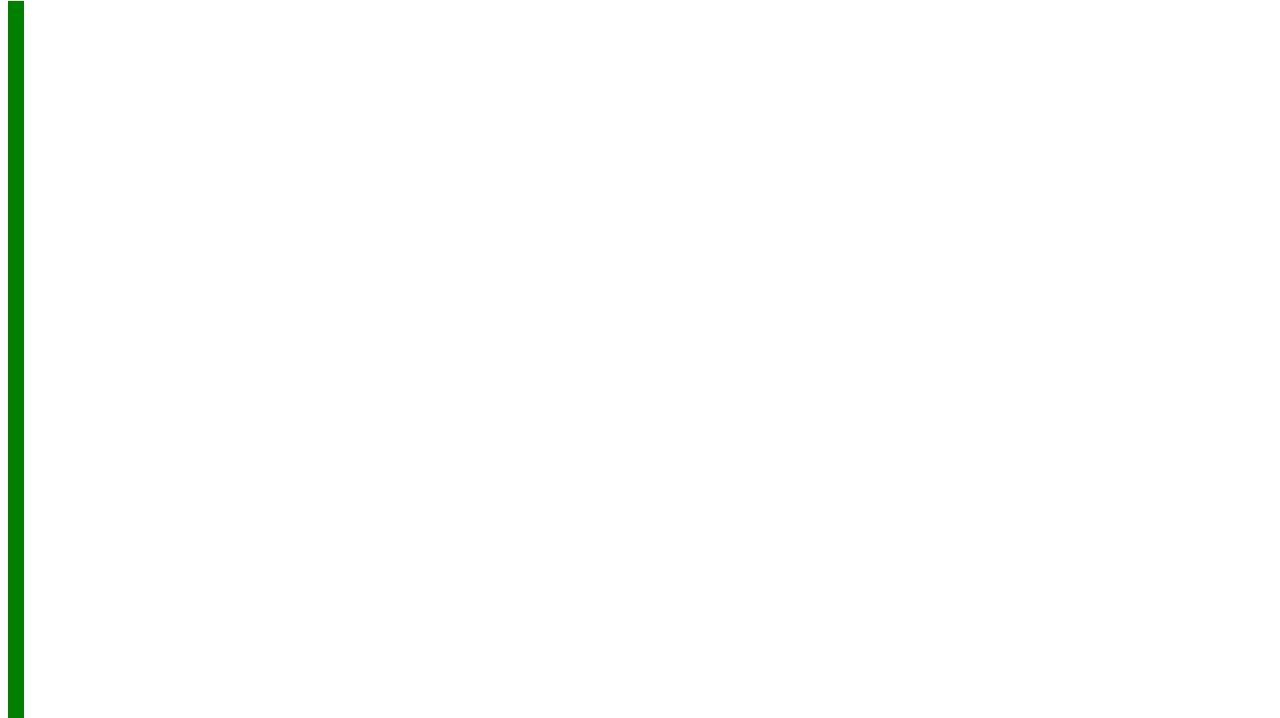
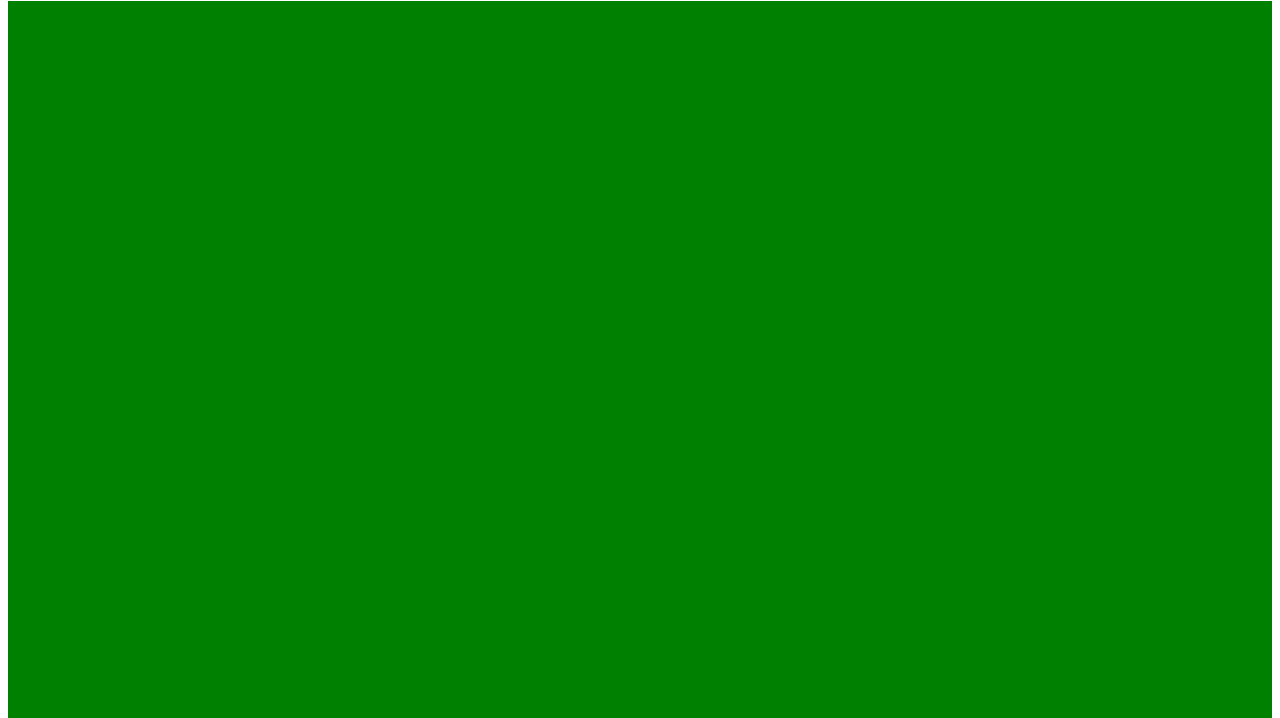
Before and after one commit to abongsjoel/Etch-A-Sketch, a plain HTML site: page index.html in a window 1280 px wide. Shown: the part 79-797 px from the top of the page. Drawn offline with Linux system fonts and the light colour scheme.

Commit message:
Use flexbox to make divs appear as a grid

```diff
--- a/index.html
+++ b/index.html
@@ -3,6 +3,12 @@
 <head>
     <meta charset="UTF-8">
     <meta name="viewport" content="width=device-width, initial-scale=1.0">
+    <style>
+        #container {
+            display: flex;
+            flex-wrap: wrap;
+        }
+    </style>
     <title>ETCH-A-SKETCH</title>
 </head>
 <body>
@@ -12,7 +18,7 @@
     <script>
         const container = document.querySelector('#container');
 
-        for(let i=0; i<1000; i++){
+        for(let i=0; i<6000; i++){
             const square = document.createElement('div');
             square.style.cssText = 'width: 16px; height: 16px; background-color: green;';
 
```
